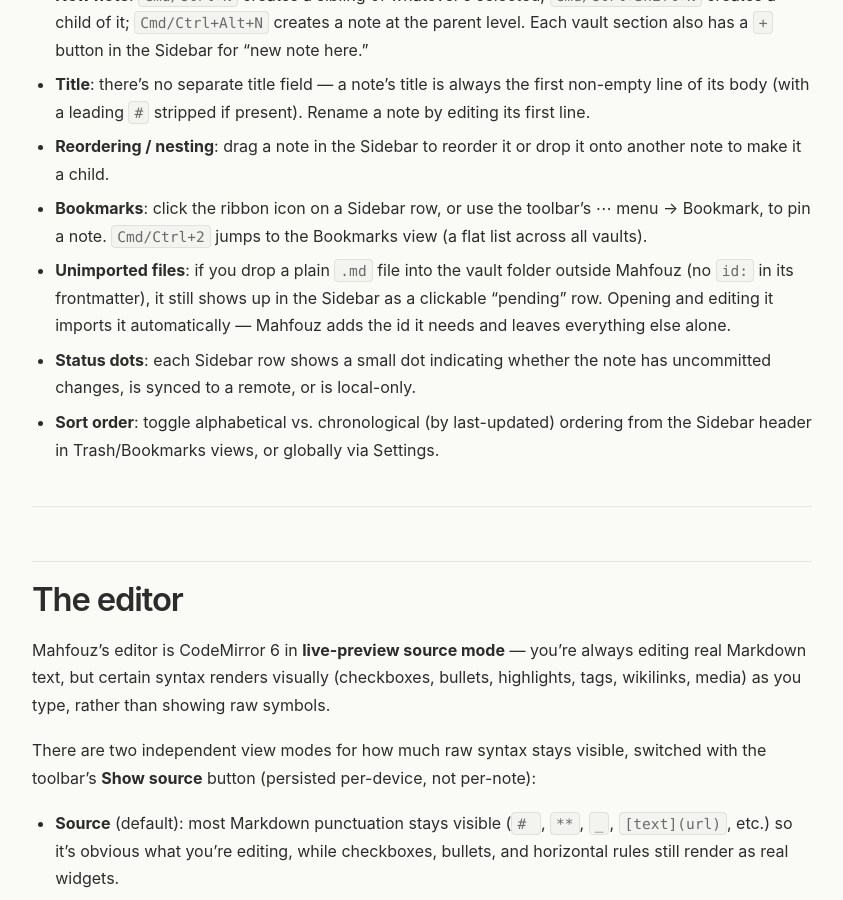
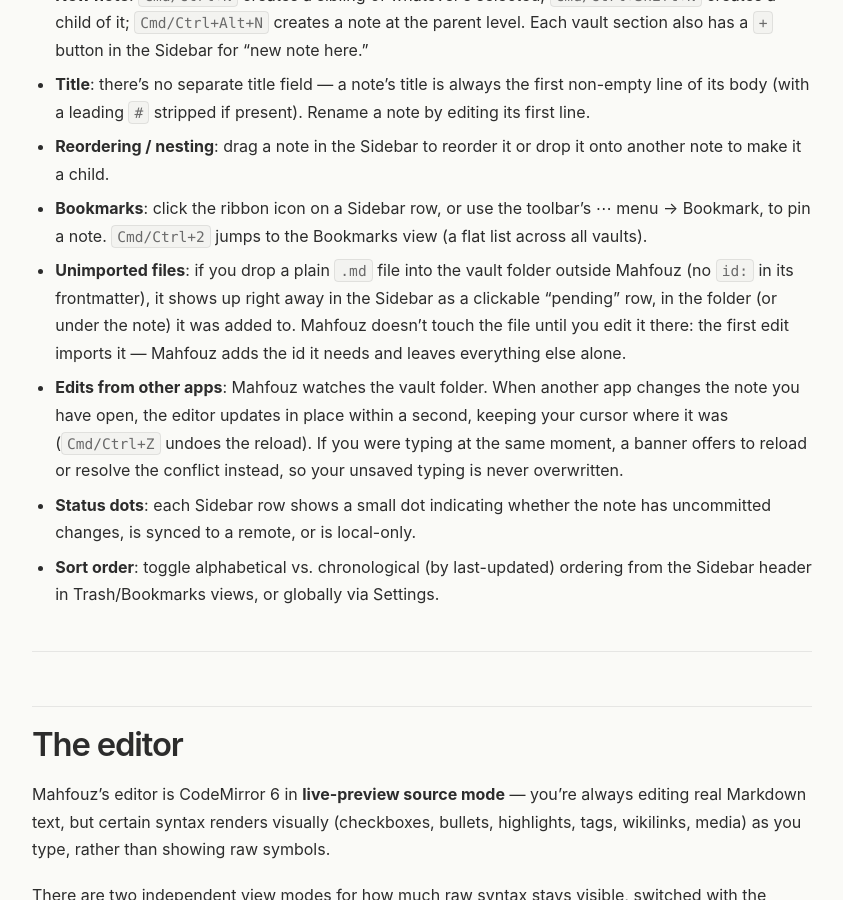
Before and after one commit to mahfouz-app/docs, a Jekyll site: the page built from guide.md, in a window 1280 px wide and 900 px high, scrolled down 1418 px. Shown: the whole window, without its empty margins (218-1061 px from the left). Built offline with Jekyll 4.4.1, drawn with Linux system fonts in a browser that asks for light colours; some of the changed text lies outside the part shown.

Commit message:
docs: live reload of external edits; pending files shown in their folder
Co-Authored-By: Claude Opus 5.5 <noreply@anthropic.com>

```diff
--- a/HELP.md
+++ b/HELP.md
@@ -61,10 +61,17 @@ one-folder-per-note shape, which still works.
   toolbar's ⋯ menu → Bookmark, to pin a note. `Cmd/Ctrl+2` jumps to the
   Bookmarks view (a flat list across all vaults).
 - **Unimported files**: if you drop a plain `.md` file into the vault
-  folder outside Mahfouz (no `id:` in its frontmatter), it still shows up in
-  the Sidebar as a clickable "pending" row. Opening and editing it imports
-  it automatically — Mahfouz adds the id it needs and leaves everything else
-  alone.
+  folder outside Mahfouz (no `id:` in its frontmatter), it shows up right
+  away in the Sidebar as a clickable "pending" row, in the folder (or under
+  the note) it was added to. Mahfouz doesn't touch the file until you edit
+  it there: the first edit imports it — Mahfouz adds the id it needs and
+  leaves everything else alone.
+- **Edits from other apps**: Mahfouz watches the vault folder. When another
+  app changes the note you have open, the editor updates in place within a
+  second, keeping your cursor where it was (`Cmd/Ctrl+Z` undoes the
+  reload). If you were typing at the same moment, a banner offers to
+  reload or resolve the conflict instead, so your unsaved typing is never
+  overwritten.
 - **Status dots**: each Sidebar row shows a small dot indicating whether
   the note has uncommitted changes, is synced to a remote, or is local-only.
 - **Sort order**: toggle alphabetical vs. chronological (by last-updated)
```
Also changed, not shown: other parts of HELP.md (+1 -1 lines).
